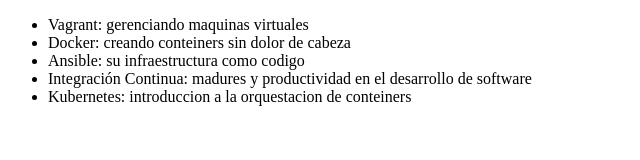
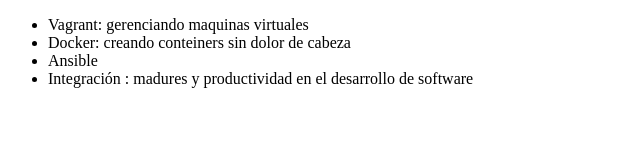
Before and after one commit to alh3x/alura-git, a plain HTML site: page index.html in a window 1280 px wide. Shown: the whole page, without its empty margins (0-640 px from the left). Drawn offline with Linux system fonts and the light colour scheme.

Commit message:
camiando codigo 2

```diff
--- a/index.html
+++ b/index.html
@@ -2,15 +2,14 @@
 <html lang = "en">
 <head>
      <meta charset = "UTF-8">
-     <title> Lista de Cursos DevOps Alura </title>
+     <title> Lista de Cursos de DevOps Alura </title>
 </head>
 <body>
      <ul>
          <li> Vagrant: gerenciando maquinas virtuales </li>
          <li> Docker: creando conteiners sin dolor de cabeza </li>
-         <li> Ansible: su infraestructura como codigo </li>
-         <li> Integración Continua: madures y productividad en el desarrollo de software</li>
-         <li>Kubernetes: introduccion a la orquestacion de conteiners</li>
+         <li> Ansible </li>
+         <li> Integración : madures y productividad en el desarrollo de software</li>
      </ul>
 </body>
 </html>
```
